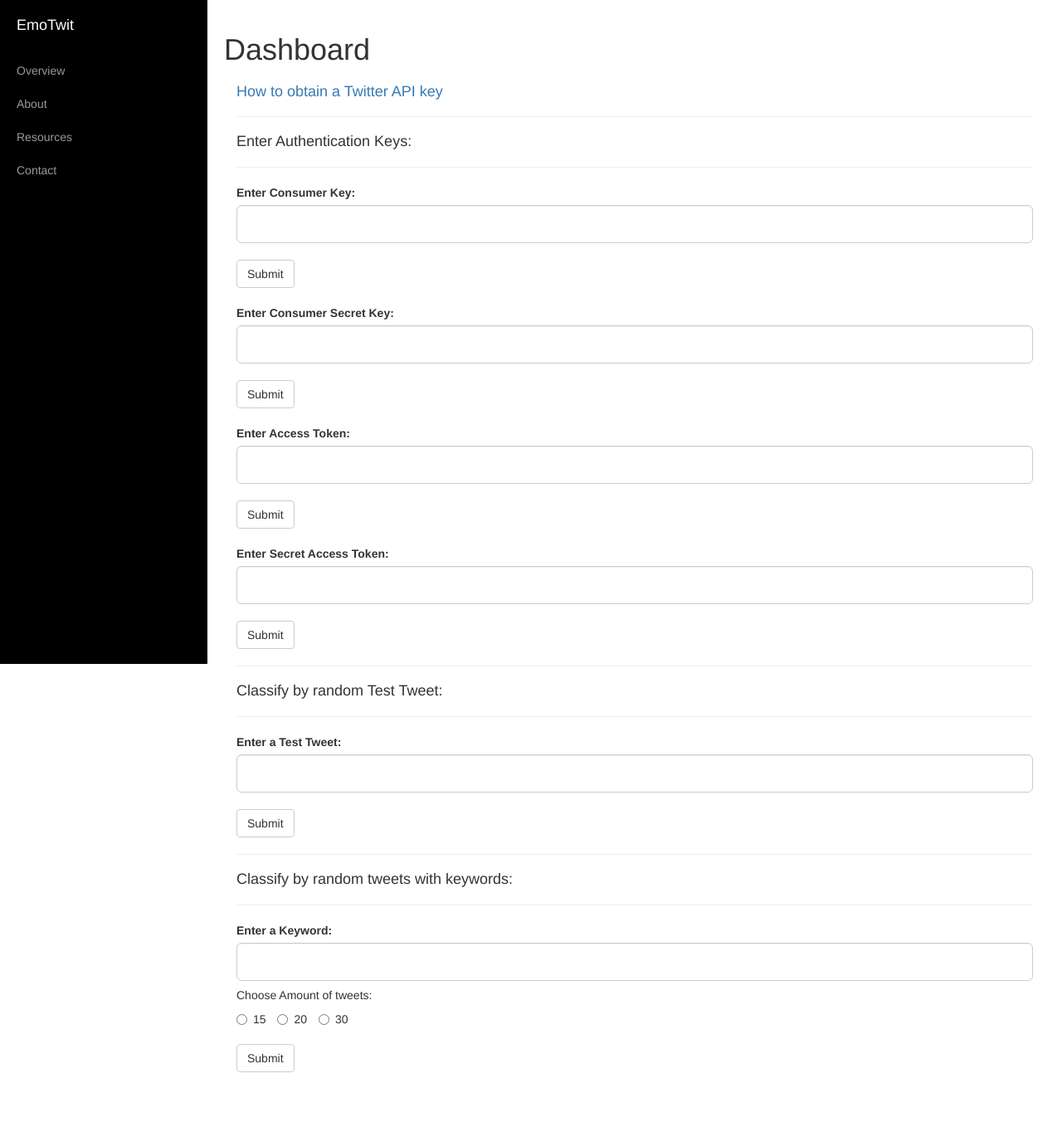
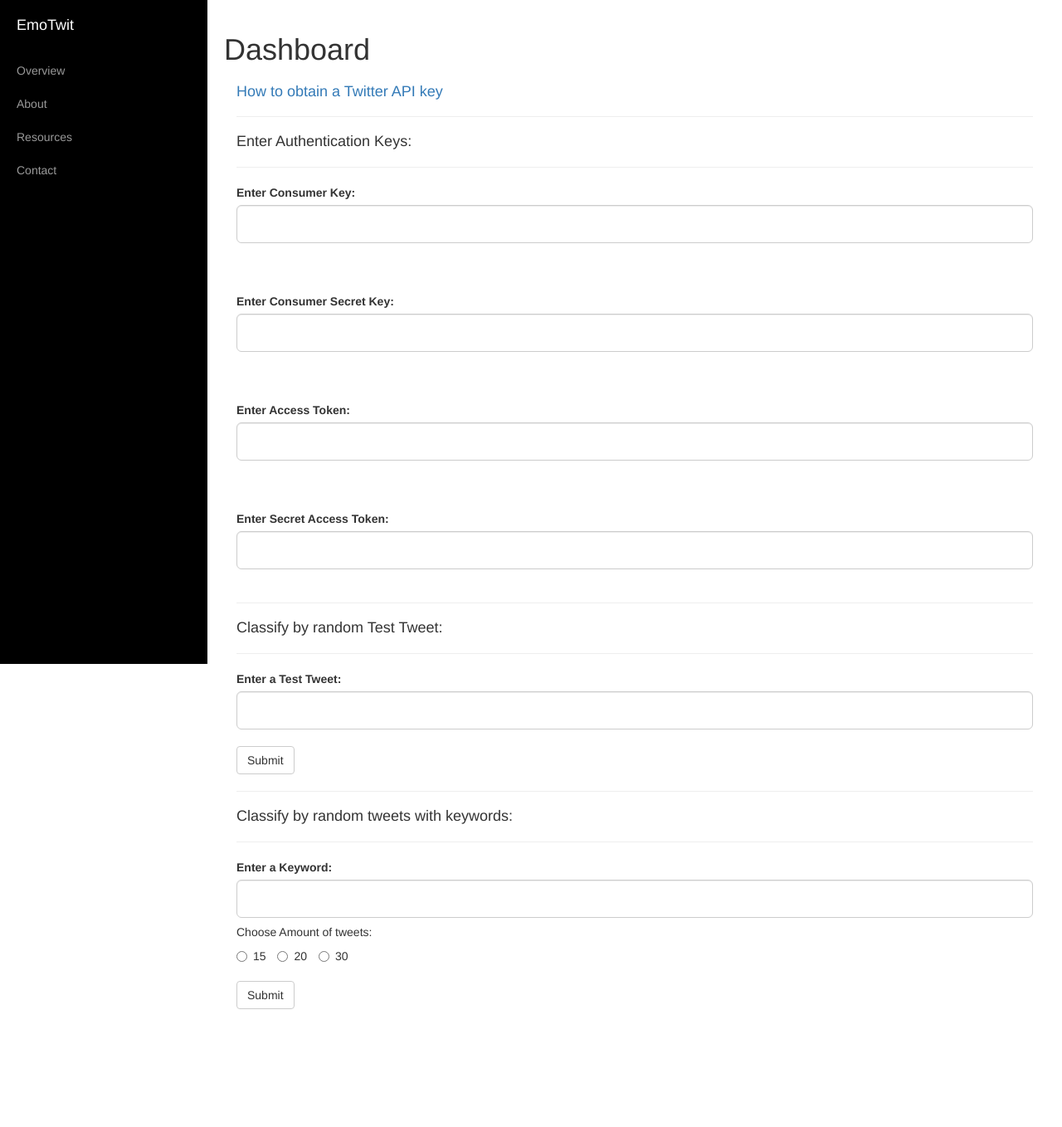
Before and after one commit to tstrawbr/Twitter-Emotion, a Flask app: template src/templates/index.html in a window 1280 px wide. Shown: the whole page at 83% size. After the commit the page ends 1216 px from the top, so only its background shows below. Run offline with Flask 2, Linux system fonts and the light colour scheme; the template is opened without the code that fills it, so the values that code supplies are empty; parts of the project's set-up code (start-up, migrations or seed data) failed here and were passed over; some libraries are stand-ins or nearby versions.

Commit message:
removed some buttons that weren't needed

```diff
--- a/src/templates/index.html
+++ b/src/templates/index.html
@@ -74,7 +74,6 @@
             <label form="inputdefault">Enter Consumer Key:</label>
             <input class="form-control input-lg"  type="text" name = "key" required>
             <br />
-            <button type="submit" class="btn btn-default">Submit</button>
           </form>
 		  <br></br>
 		  <form action = "/dashboard" method="post">
@@ -82,7 +81,6 @@
             <label form="inputdefault">Enter Consumer Secret Key:</label>
             <input class="form-control input-lg"  type="text" name = "key" required>
             <br />
-            <button type="submit" class="btn btn-default">Submit</button>
           </form>
 		  <br></br>
 		  <form action = "/dashboard" method="post">
@@ -90,7 +88,6 @@
             <label form="inputdefault">Enter Access Token:</label>
             <input class="form-control input-lg"  type="text" name = "key" required>
             <br />
-            <button type="submit" class="btn btn-default">Submit</button>
           </form>
 		  <br></br>
 		  <form action = "/dashboard" method="post">
@@ -98,7 +95,6 @@
             <label form="inputdefault">Enter Secret Access Token:</label>
             <input class="form-control input-lg"  type="text" name = "key" required>
             <br />
-            <button type="submit" class="btn btn-default">Submit</button>
           </form>
 
 		<hr>
```
